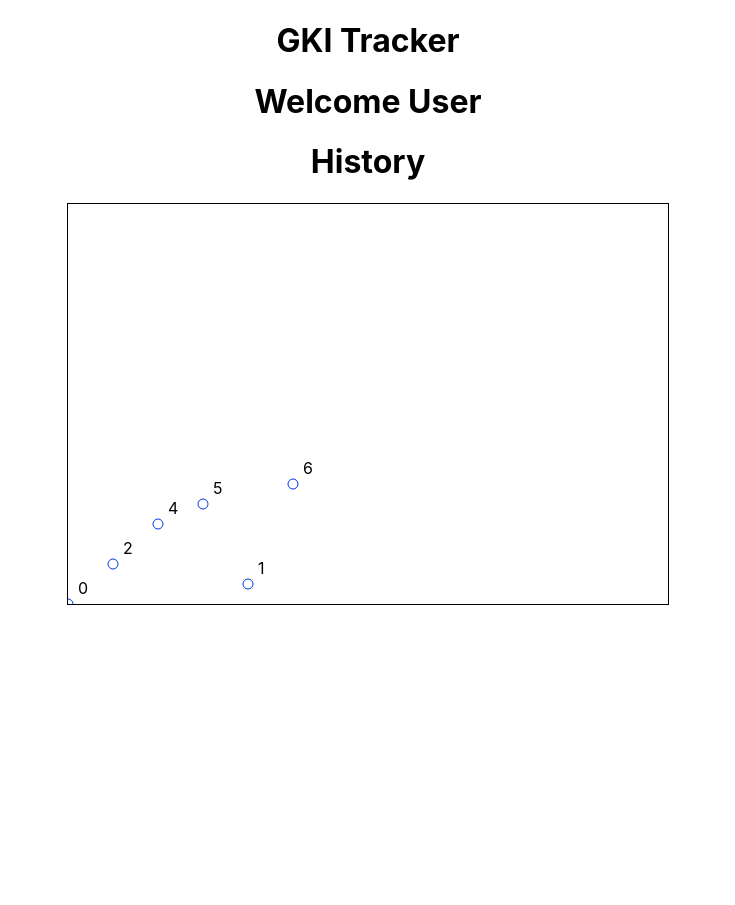
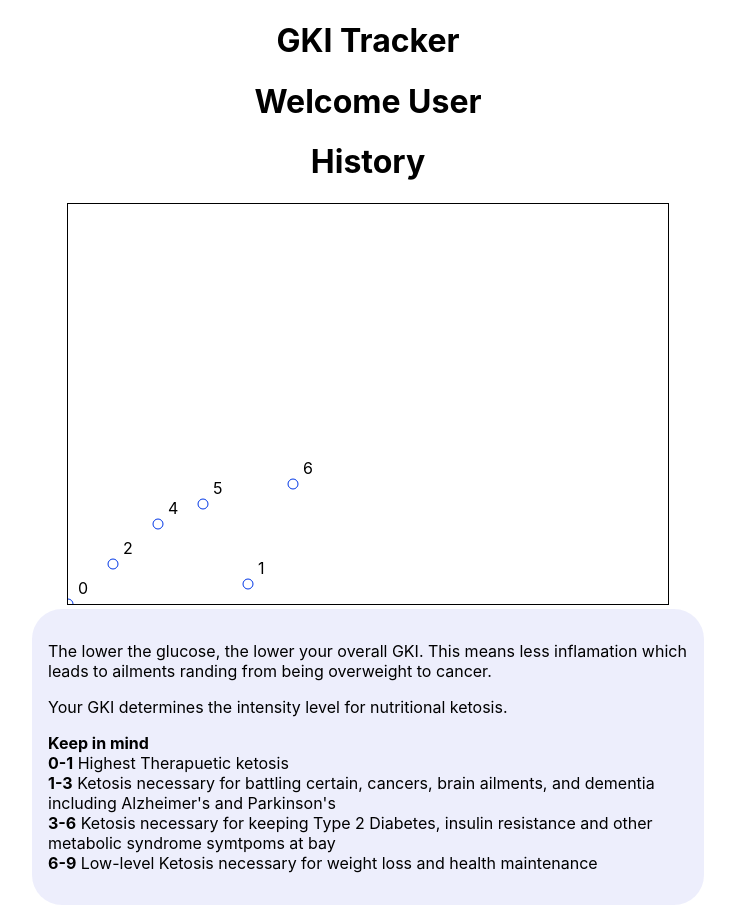
Before and after one commit to zbarovsky/GKI-tracker, a React (Create React App) app: page /profile in a window 1280 px wide. Shown: the whole page, without its empty margins (272-1007 px from the left). Before the commit the page ends 800 px from the top, so only its background shows below. Built offline with nearby package versions, Linux system fonts and the light colour scheme.

Commit message:
Added ketosis explination component to profile, styled accordingly

```diff
--- a/src/App.scss
+++ b/src/App.scss
@@ -27,3 +27,15 @@
   height: 400px;
   border: 1px solid black
 }
+
+.explination {
+  margin: auto;
+  padding: 1em;
+  width: 50%;
+  background-color: rgba(81, 90, 224, 0.1);
+  border-radius: 30px;
+}
+
+.information {
+  text-align: left;
+}
--- /dev/null
+++ b/src/components/profile/explination.jsx
@@ -0,0 +1,22 @@
+
+export const Explination = () => {
+
+    return (
+        <div className='explination'>
+            <div className='information'>
+                <p>The lower the glucose, the lower your overall GKI. This means less inflamation which leads to ailments randing from being overweight to cancer.</p>
+                <p>Your GKI determines the intensity level for nutritional ketosis.</p>
+                <p><b>Keep in mind</b>
+                <br></br>
+                <b>0-1</b> Highest Therapuetic ketosis
+                <br></br>
+                <b>1-3</b> Ketosis necessary for battling certain, cancers, brain ailments, and dementia including Alzheimer's and Parkinson's
+                <br></br>
+                <b>3-6</b> Ketosis necessary for keeping Type 2 Diabetes, insulin resistance and other metabolic syndrome symtpoms at bay
+                <br></br>
+                <b>6-9</b> Low-level Ketosis necessary for weight loss and health maintenance
+                </p>
+            </div>
+        </div>
+    )
+}
--- a/src/components/profile/profile.jsx
+++ b/src/components/profile/profile.jsx
@@ -1,5 +1,6 @@
 import {Graph} from './graph';
 import {GkiResults} from './gkiResults'
+import {Explination} from './explination'
 
 export const Profile = (props) => {
     //console.log(props.location.state)
@@ -9,6 +10,7 @@ export const Profile = (props) => {
             <h1>Welcome User</h1>
             {/* <GkiResults /> */}
             <Graph />
+            <Explination />
         </div>
     )
 }
```
